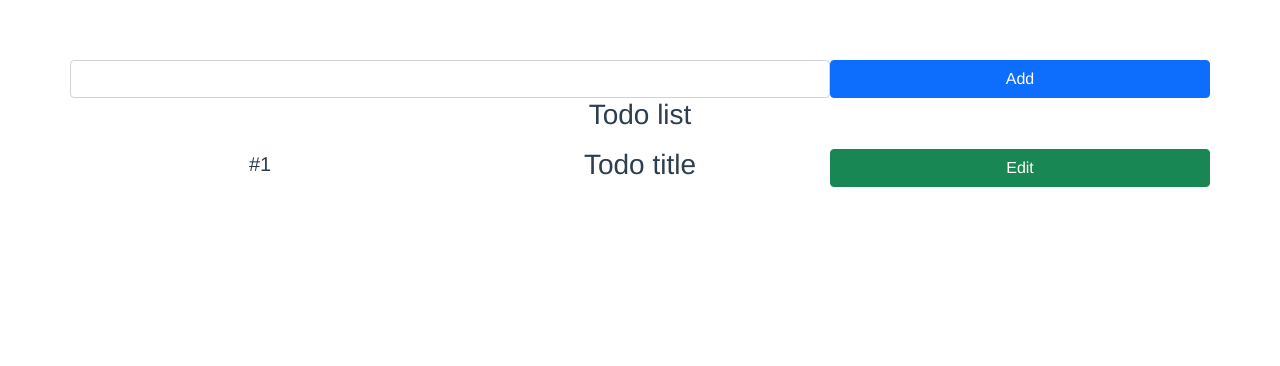
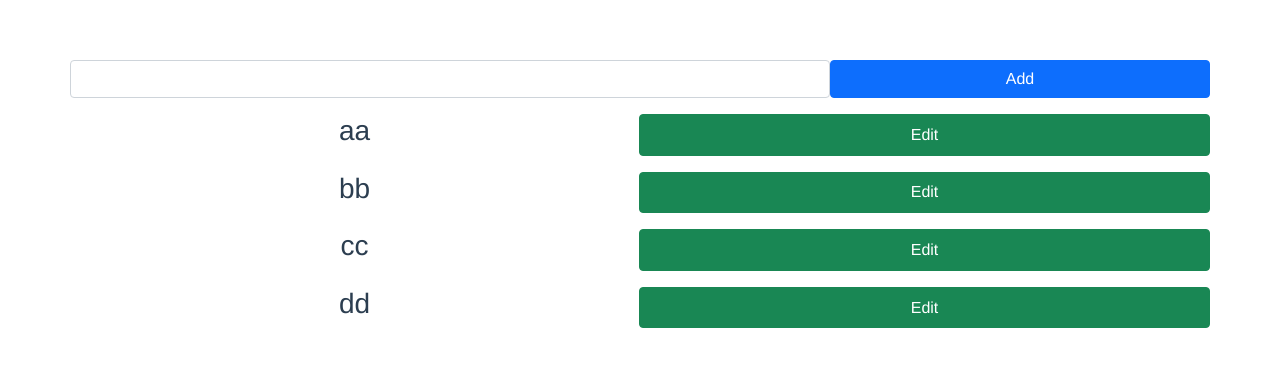
Before and after one commit to rcellas/vuex-app, a Vue app: page / in a window 1280 px wide. Shown: the top 366 px of the page. Built offline with nearby package versions, Linux system fonts and the light colour scheme.

Commit message:
update items

```diff
--- a/src/App.vue
+++ b/src/App.vue
@@ -2,22 +2,20 @@
   <div id="app" class="container">
     <TodoInput/>
     <TodoList/>
-    <TodoItem/>
+
   </div>
 </template>
 
 <script>
 import TodoInput from './components/TodoInput.vue'
 import TodoList from './components/TodoList.vue'
-import TodoItem from './components/TodoItem.vue'
 
 
 export default {
   name: 'App',
   components: {
     TodoInput,
-    TodoList,
-    TodoItem
+    TodoList
   }
 }
 </script>
--- a/src/components/TodoInput.vue
+++ b/src/components/TodoInput.vue
@@ -1,7 +1,7 @@
 <template>
   <div>
       <div class="row">
-        <input v-model="todoText" class=" col-md form-control" type="text">
+        <input @change="todoTextChange" v-bind:value="todoText" class=" col-md form-control" type="text">
         <button @click="addTodoInput" class="btn btn-primary col-md-4">Add</button>
       </div>
   </div>
@@ -19,27 +19,19 @@ export default {
     },
     methods:{
         ...mapActions(["addTodos"]),
+        todoTextChange (e){
+            this.todoText = e.target.value;
+        },
         addTodoInput(){
             this.addTodos({
                 id: v1(),
                 title: this.todoText
-            })
+            });
+            this.todoText = '';
         }
     }
-//   name: 'App',
-//   // components: {
-//   //   HelloWorld
-//   // }
 }
 </script>
 
 <style>
-/* #app {
-  font-family: Avenir, Helvetica, Arial, sans-serif;
-  -webkit-font-smoothing: antialiased;
-  -moz-osx-font-smoothing: grayscale;
-  text-align: center;
-  color: #2c3e50;
-  margin-top: 60px;
-} */
 </style>
--- a/src/components/TodoItem.vue
+++ b/src/components/TodoItem.vue
@@ -1,21 +1,41 @@
 <template>
     <div>
-        <div class="row my-3 align-items-center">
-            <h5 class="col-md-4">#1</h5>
-            <h3 class="col-md-4">Todo title</h3>
-            <button class=" col-md-4 btn btn-success">Edit</button>
+        <div class="row my-3 justify-content-between">
+            <h3 v-if="!editing" class="col-md">{{todo.title}}</h3>
+            <input v-bind:value="todoText" @change="todoTextChange" v-else type="text" class=" col-md form-control">
+            <button @click="updateTodoI(todo)" class=" col-md btn btn-success">{{editing? 'Update': 'Edit'}}</button>
         </div>
     </div>
 </template>
 
 <script>
-
+import { mapActions } from 'vuex';
 
 export default {
-//   name: 'App',
-//   // components: {
-//   //   HelloWorld
-//   // }
+    props:{
+        todo:{},
+    },
+    data(){
+        return{
+            todoText:"",
+            editing :false
+        }
+    },
+    methods:{
+        ...mapActions(['updateTodo']),
+        todoTextChange(e){
+            this.todoText =e.target.value
+        },
+        updateTodoI(todo){
+            this.editing = this.editing === true ? false : true;
+            if(this.editing){
+                this.todoText= todo.title;
+                this.updateTodo(todo)
+            }else{
+                todo.title = this.todoText;
+            }
+        }
+    }
 }
 </script>
 
--- a/src/components/TodoList.vue
+++ b/src/components/TodoList.vue
@@ -1,17 +1,23 @@
 <template>
   <div>
-    <h3>Todo list</h3>
+    <div v-for="todo in allTodos" :key="todo.id">
+        <TodoItem :todo="todo"/>
+    </div>
   </div>
 </template>
 
 <script>
+import TodoItem from './TodoItem.vue'
+import {mapGetters} from 'vuex';
 
 
 export default {
-//   name: 'App',
-//   // components: {
-//   //   HelloWorld
-//   // }
+ components: {
+    TodoItem
+  },
+  computed:{
+      ...mapGetters(["allTodos"])
+  }
 }
 </script>
 
--- a/src/store/index.js
+++ b/src/store/index.js
@@ -27,12 +27,20 @@ export default createStore({
   mutations: {
     add_todo(state,todo){
       state.todos.push(todo)
-      console.log(todo)
+    },
+    update_todo(state,todo){
+      let index = state.todos.findIndex(t=> t.id == todo.id)
+      if(index != 1){
+        state.todos[index]=todo;
+      }
     }
   },
   actions: {
     addTodos({commit}, todo){
       commit('add_todo', todo);
+    },
+    updateTodo({commit},todo){
+      commit('update_todo',todo)
     }
   },
   modules: {
```
